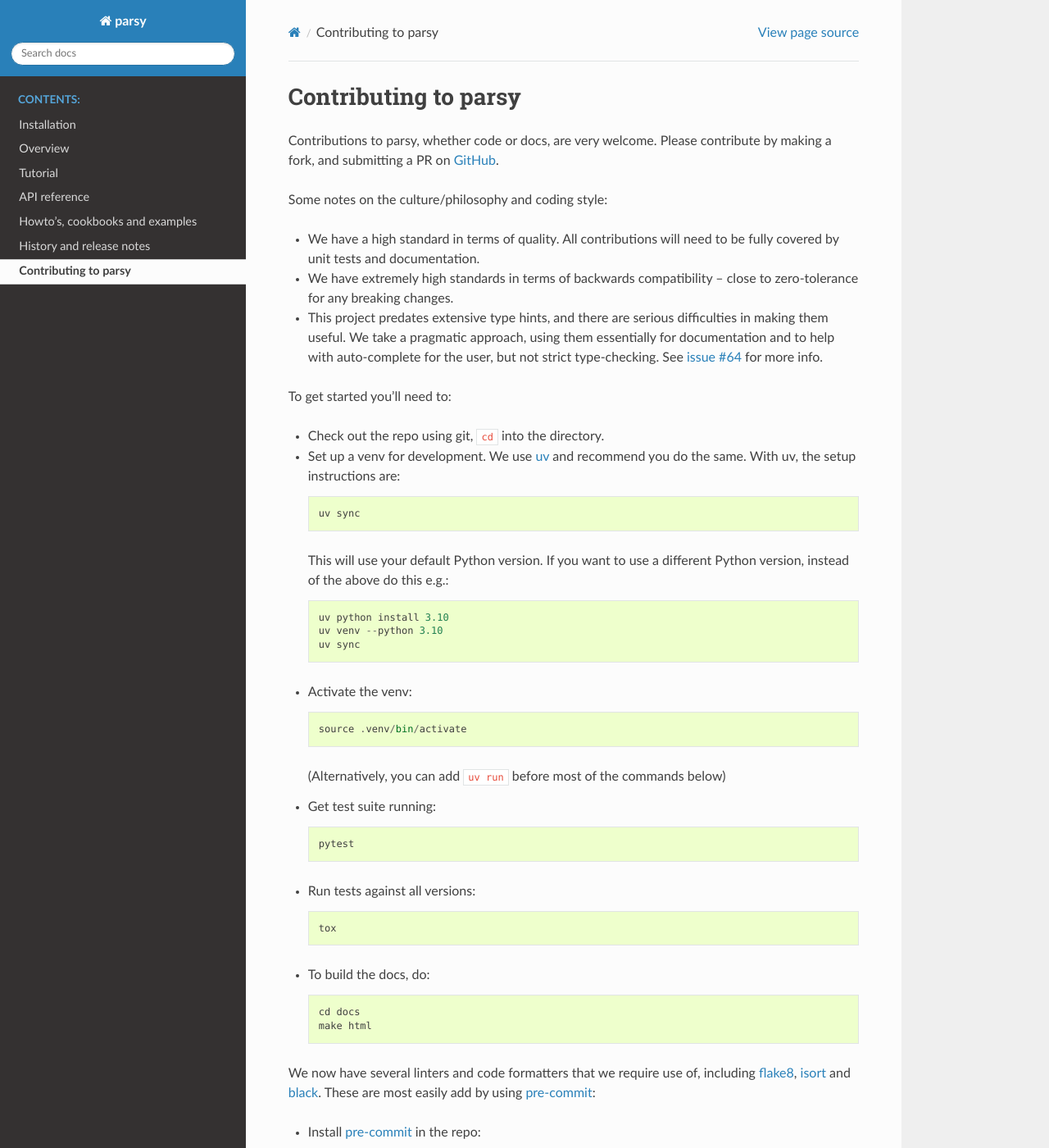
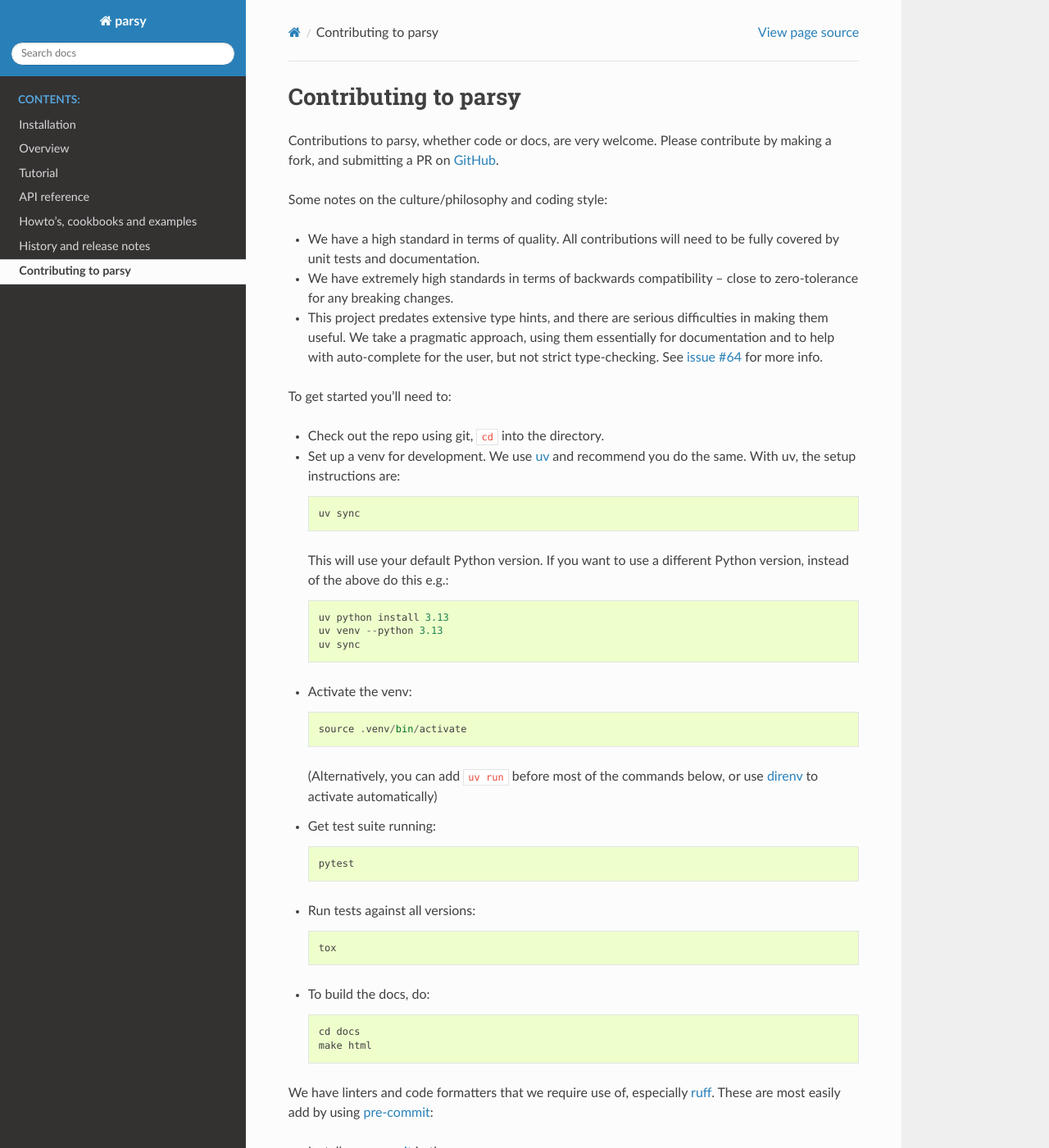
Before and after one commit to python-parsy/parsy, a Sphinx documentation site: the page built from docs/contributing.rst, in a window 1280 px wide and 1400 px high. Shown: the whole window at 82% size. Built offline with Sphinx 7.4.7 and the Read the Docs theme 3.1.0, drawn with Linux system fonts in a browser that asks for light colours.

Commit message:
Updated docs

```diff
--- a/docs/contributing.rst
+++ b/docs/contributing.rst
@@ -31,15 +31,16 @@
   This will use your default Python version. If you want to use a different
   Python version, instead of the above do this e.g.::
 
-    uv python install 3.10
-    uv venv --python 3.10
+    uv python install 3.13
+    uv venv --python 3.13
     uv sync
 
 - Activate the venv::
 
     source .venv/bin/activate
 
-  (Alternatively, you can add ``uv run`` before most of the commands below)
+  (Alternatively, you can add ``uv run`` before most of the commands below,
+  or use `direnv <https://direnv.net/>`_ to activate automatically)
 
 - Get test suite running::
 
@@ -54,10 +55,8 @@
     cd docs
     make html
 
-We now have several linters and code formatters that we require use of,
-including `flake8 <http://flake8.pycqa.org/en/latest/>`_, `isort
-<https://github.com/timothycrosley/isort#readme>`_ and `black
-<https://github.com/psf/black>`_. These are most easily add by using `pre-commit
+We have linters and code formatters that we require use of, especially `ruff
+<https://docs.astral.sh/ruff/>`_. These are most easily add by using `pre-commit
 <https://pre-commit.com/>`_:
 
 - Install `pre-commit <https://pre-commit.com/>`_ in the repo::
```
